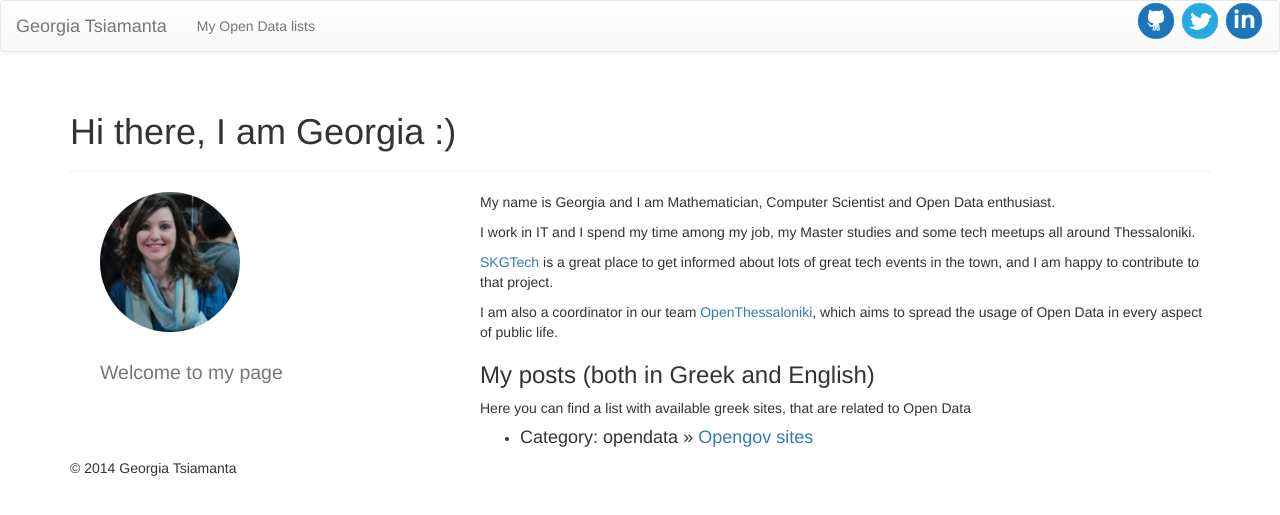
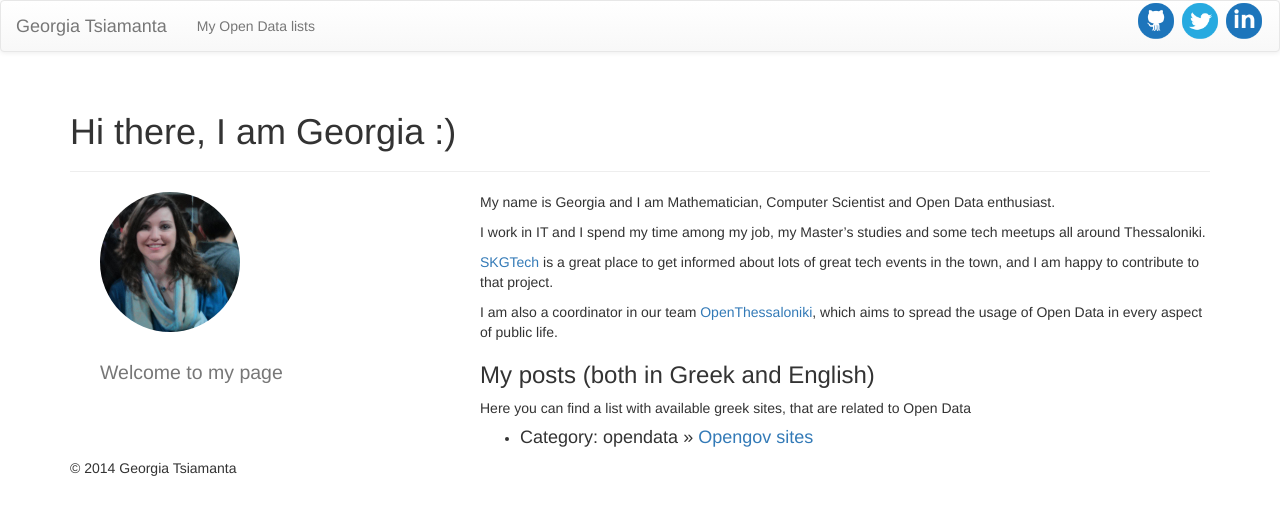
Before and after one commit to georgiats/georgiats-old-blog, a Jekyll site: the page built from index.md, in a window 1280 px wide. Shown: the top 515 px of the page. Built offline with Jekyll 4.4.1, drawn with Linux system fonts in a browser that asks for light colours; nearby versions of some CDN libraries; library files that are not in the unit come from our copies.

```diff
--- a/index.md
+++ b/index.md
@@ -8,7 +8,7 @@ tagline: Welcome to my page
 My name is Georgia and I am Mathematician, Computer Scientist and Open Data enthusiast.
 
 
-I work in IT and I spend my time among my job, my Master studies and some tech meetups all around Thessaloniki.
+I work in IT and I spend my time among my job, my Master's studies and some tech meetups all around Thessaloniki.
 
 [SKGTech](www.skgtech.io) is a great place to get informed about lots of great tech events in the town, and I am happy to contribute to that project.
 
@@ -17,6 +17,7 @@ I am also a coordinator in our team [OpenThessaloniki](http://www.openthessaloni
 ### My posts (both in Greek and English)
 
 Here you can find a list with available greek sites, that are related to Open Data
+
 <ul class="posts">
   {% for post in site.posts %}
     <li><h4><span>Category: {{ post.categories }}</span> &raquo; <a href="{{ BASE_PATH }}{{ post.url }}">{{ post.title }}</a></h4></li>
```
Also changed, not shown: 3 other files.
